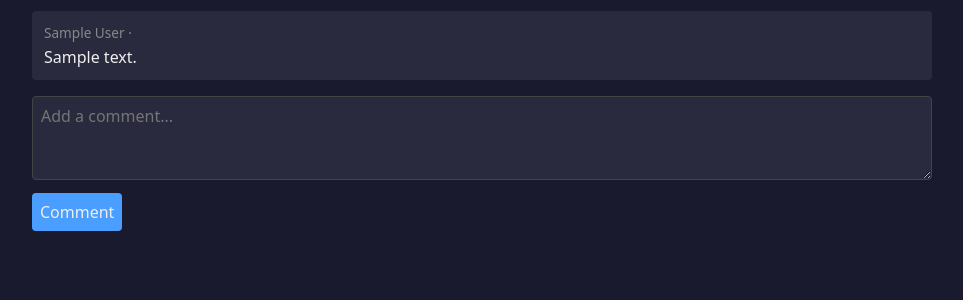
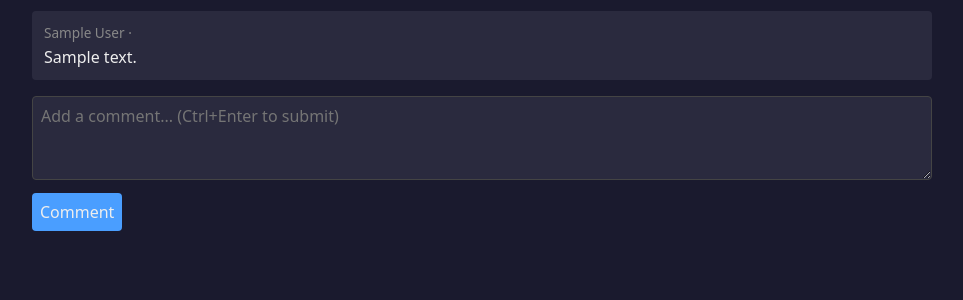
Before and after one commit to dmodel-ai/issue, a FastAPI app: template src/issue_tracker/web/templates/detail.html in a window 1280 px wide. Shown: the part 301-601 px from the top of the page, without its empty margins (158-1121 px from the left). Run offline with FastAPI, Linux system fonts and the light colour scheme; the template is opened without the code that fills it: most values are stand-ins (such as "Sample title", 1, 10 or a date in 2020); parts of the project's set-up code (start-up, migrations or seed data) failed here and were passed over; some libraries are stand-ins or nearby versions.

Commit message:
Web: add Ctrl+Enter to submit comments
Co-Authored-By: Claude Opus 4.5 <noreply@anthropic.com>
GitOrigin-RevId: e13d89f770cd86ae4fd48a722a75e72a28d6a957

```diff
--- a/src/issue_tracker/web/templates/detail.html
+++ b/src/issue_tracker/web/templates/detail.html
@@ -25,8 +25,9 @@
 {% include "partials/comments.html" %}
 </div>
 
-<form hx-post="/issue/{{ num(issue['id']) }}/comment" hx-target="#comments" hx-swap="innerHTML">
-    <textarea name="text" rows="3" style="width: 100%;" placeholder="Add a comment..."></textarea><br>
+<form hx-post="/issue/{{ num(issue['id']) }}/comment" hx-target="#comments" hx-swap="innerHTML" id="comment-form">
+    <textarea name="text" rows="3" style="width: 100%;" placeholder="Add a comment... (Ctrl+Enter to submit)"
+        onkeydown="if(event.ctrlKey && event.key==='Enter'){event.preventDefault();this.form.requestSubmit()}"></textarea><br>
     <button type="submit" style="margin-top: 0.5rem;">Comment</button>
 </form>
 {% endblock %}
```
